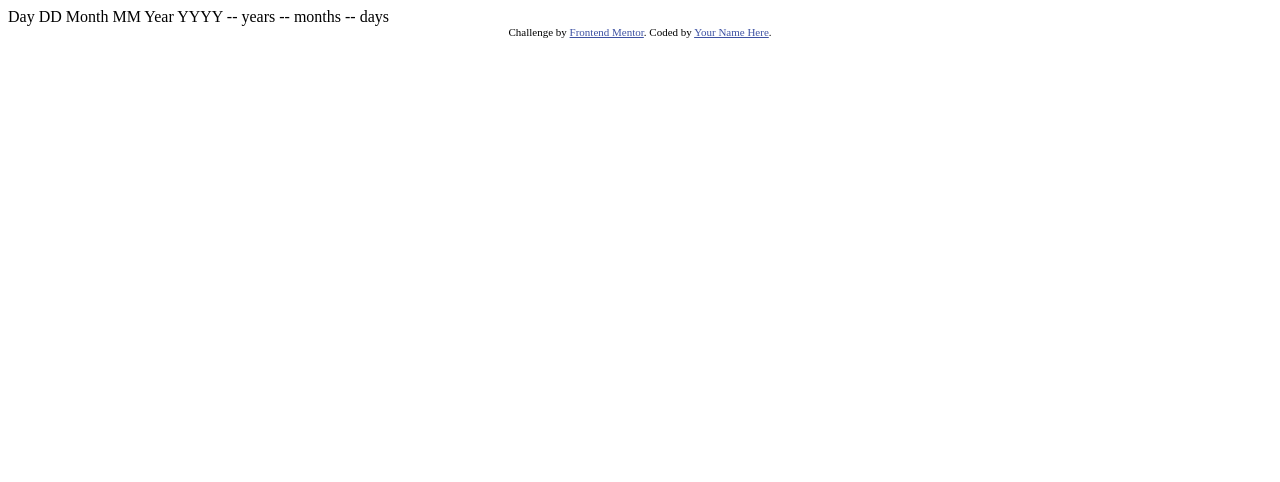
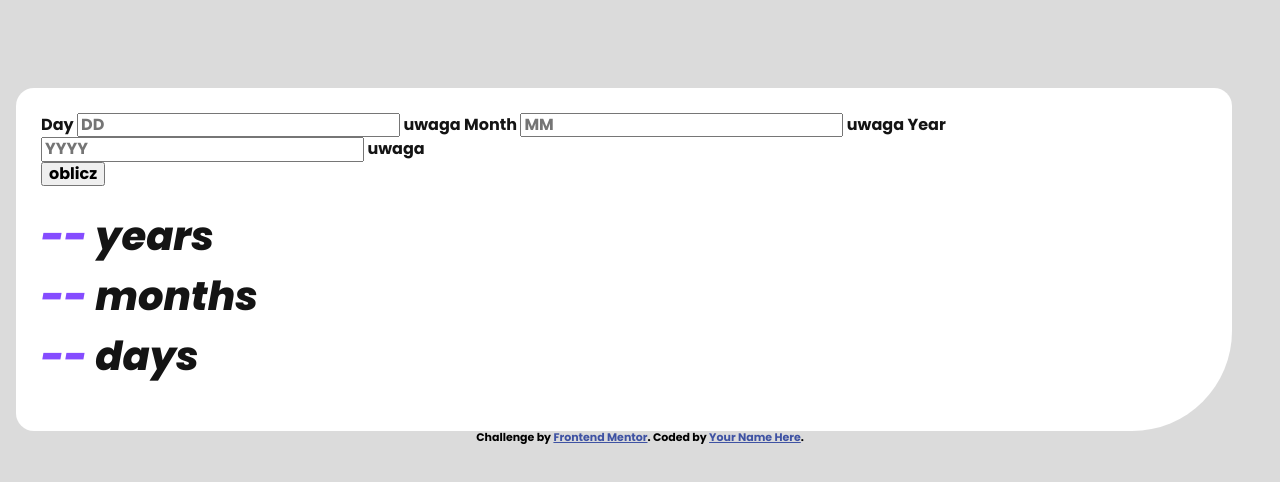
Before and after one commit to KamQuoss/age-calculator-app, a plain HTML site: page index.html in a window 1280 px wide. Drawn offline with nearby package versions, Linux system fonts and the light colour scheme.

Commit message:
formatted calculated items

```diff
--- a/index.html
+++ b/index.html
@@ -9,8 +9,11 @@
   <link rel="icon" type="image/png" sizes="32x32" href="./assets/images/favicon-32x32.png">
 
   <title>Frontend Mentor | Age calculator app</title>
+  <link rel="stylesheet" href="https://cdnjs.cloudflare.com/ajax/libs/modern-normalize/1.1.0/modern-normalize.min.css"
+    integrity="sha512-wpPYUAdjBVSE4KJnH1VR1HeZfpl1ub8YT/NKx4PuQ5NmX2tKuGu6U/JRp5y+Y8XG2tV+wKQpNHVUX03MfMFn9Q=="
+    crossorigin="anonymous" referrerpolicy="no-referrer" />
+  <link rel="stylesheet" href="./css/main.css">
 
-  <!-- Feel free to remove these styles or customise in your own stylesheet 👍 -->
   <style>
     .attribution {
       font-size: 11px;
@@ -24,19 +27,38 @@
 </head>
 
 <body>
+  <main>
+    <form action="" class="form">
+      <label class="form__item">
+        <span>Day</span>
+        <input type="text" placeholder="DD">
+        <span>uwaga</span>
+      </label>
+      <label>
+        <span>Month</span>
+        <input type="text" placeholder="MM">
+        <span>uwaga</span>
+      </label>
+      <label>
+        <span>Year</span>
+        <input type="text" placeholder="YYYY">
+        <span>uwaga</span>
+      </label>
+    </form>
+    <button type="button">oblicz</button>
+    <div class="result">
+      <div class="result__item">
+        <span class="result__number">--</span> years
+      </div>
+      <div class="result__item">
+        <span class="result__number">--</span> months
+      </div>
+      <div class="result__item">
+        <span class="result__number">--</span> days
+      </div>
+    </div>
+  </main>
 
-  Day
-  DD
-
-  Month
-  MM
-
-  Year
-  YYYY
-
-  -- years
-  -- months
-  -- days
 
   <div class="attribution">
     Challenge by <a href="https://www.frontendmentor.io?ref=challenge" target="_blank">Frontend Mentor</a>.
--- /dev/null
+++ b/sass/_colors.scss
@@ -0,0 +1,7 @@
+$purple: hsl(259, 100%, 65%);
+$error: hsl(0, 100%, 67%);
+$white-100: hsl(0, 0%, 100%);
+$white-90: hsl(0, 0%, 94%);
+$grey-light: hsl(0, 0%, 86%);
+$grey: hsl(0, 1%, 44%);
+$black: hsl(0, 0%, 8%);
--- /dev/null
+++ b/sass/main.scss
@@ -0,0 +1,29 @@
+@import "colors";
+@import url("https://fonts.googleapis.com/css2?family=Poppins:ital,wght@0,700;1,400;1,800&display=swap");
+
+body {
+  height: 100vh;
+  background: $grey-light;
+  padding: 88px 16px;
+  font-family: "Poppins", sans-serif;
+}
+
+main {
+  width: calc(100% - 32px);
+  border-radius: 18px;
+  border-bottom-right-radius: 100px;
+  padding: 25px;
+  background: $white-100;
+  color: $black;
+}
+
+.result {
+  font-size: 40px;
+  font-weight: 800;
+  font-style: italic;
+  line-height: 1.5;
+  padding: 20px 0px;
+  &__number{
+    color: $purple;
+  }
+}
```
Also changed, not shown: css/main.css (added).
